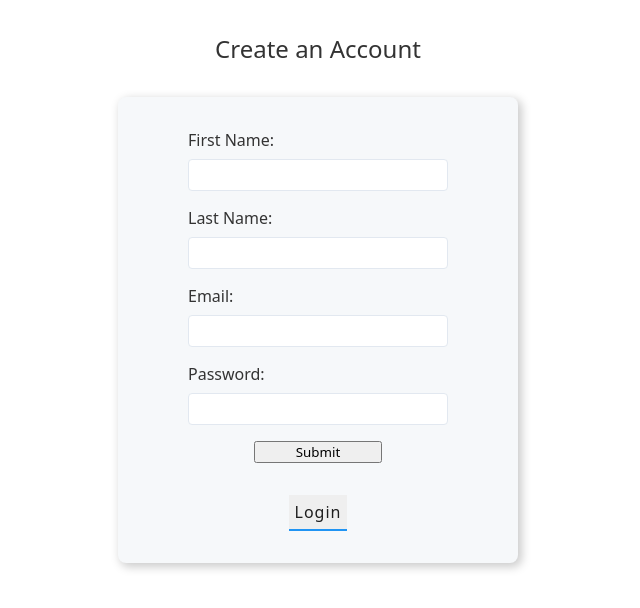
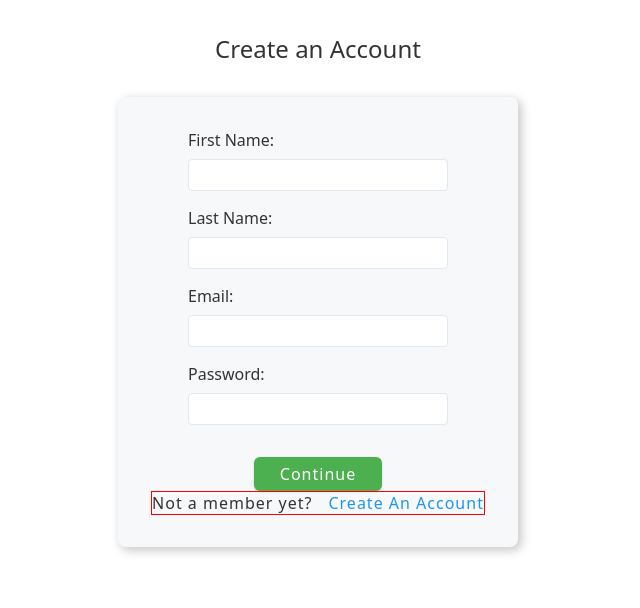
Before and after one commit to L-Qichen/team-up, a React (Vite) app: page / in a window 1280 px wide. Shown: the top 608 px of the page, without its empty margins (322-962 px from the left). Built offline with nearby package versions, Linux system fonts and the light colour scheme.

Commit message:
Added button component, working on forms switch button.

```diff
--- /dev/null
+++ b/src/assets/css/Button.css
@@ -0,0 +1,33 @@
+.btn{
+  display: block;
+  cursor: pointer;
+  color: #fff;
+  border: transparent;
+  border-radius: 6px;
+  letter-spacing: 1px;
+  padding: 6px;
+  font-size: 16px;
+  margin-top: 16px;
+  box-shadow:  0 1px 3px 0 rgba(0, 0, 0, 0.1),
+  0 1px 2px 0 rgba(0, 0, 0, 0.06);
+  transition: 0.3s ease-in-out all;
+  text-transform: capitalize;
+}
+.btn:hover{
+  box-shadow: 0 10px 15px -3px rgba(0, 0, 0, 0.1),
+  0 4px 6px -2px rgba(0, 0, 0, 0.05);
+}
+
+.green-btn{
+  background: #4caf50;
+}
+.green-btn:hover{
+  background: #00796b;
+}
+
+.blue-btn{
+  background: #2094f3;
+}
+.blue-btn:hover{
+  background: #001f3f;
+}
--- a/src/assets/css/Login.css
+++ b/src/assets/css/Login.css
@@ -49,15 +49,12 @@ input:focus{
 }
 
 .switch-btn{
-  display: block;
+  background: transparent;
   cursor: pointer;
-  color: #1e1e1e;
+  color: #2094f3;
   border: transparent;
-  border-bottom: 2px solid #2094f3;
   letter-spacing: 1px;
-  padding: 6px;
   font-size: 16px;
-  margin-top: 2rem;
   transition: 0.5s ease-in-out all;
   text-transform: capitalize;
 }
@@ -66,3 +63,15 @@ input:focus{
   0 4px 6px -2px rgba(0, 0, 0, 0.05);
   border-bottom: 5px solid #2094f3;
 }
+
+.switch-btn-container{
+  border: 1px solid red;
+  display: flex;
+  gap: 1rem;
+  justify-content: center;
+  align-items: center;
+  > p{
+    font-size: 16px;
+    letter-spacing: 1px;
+  }
+}
--- /dev/null
+++ b/src/components/Button.jsx
@@ -0,0 +1,15 @@
+import '../assets/css/Button.css'
+
+const Button = ({ text, buttonStyle }) => {
+
+  return (
+    <button
+      type="submit"
+      className={`btn ${buttonStyle}`}
+    >
+      {text ? text : 'Submit'}
+    </button>
+  );
+}
+
+export default Button;
--- /dev/null
+++ b/src/components/index.js
@@ -0,0 +1 @@
+export { default as Button } from './Button'
--- a/src/pages/Login.jsx
+++ b/src/pages/Login.jsx
@@ -1,6 +1,7 @@
 import { useState, useContext } from 'react'
 import { useNavigate } from 'react-router-dom';
 import { currentUserContext } from '../App'
+import { Button } from '../components';
 import '../assets/css/Login.css'
 
 const Login = () => {
@@ -112,7 +113,7 @@ const Login = () => {
             value={user.password}
             onChange={handleRegistrationInputChange} />
 
-          <button type='submit' className='btn'>Submit</button>
+          <Button text="continue" buttonStyle="green-btn" />
         </form>
 
         <form className='login-form'
@@ -139,11 +140,17 @@ const Login = () => {
           <button type='submit' className='btn'>Login</button>
         </form>
 
-        <button className='switch-btn'
-          onClick={handleSwitch}
-        >
-          {hasAccount ? "Registration" : "Login"}
-        </button>
+        <div className='switch-btn-container'>
+          <p>
+            {hasAccount ? "" : "Not a member yet?"}
+          </p>
+
+          <button className='switch-btn'
+            onClick={handleSwitch}
+          >
+            {hasAccount ? "Registration" : "Create an account"}
+          </button>
+        </div>
       </div>
     </>
   );
```
